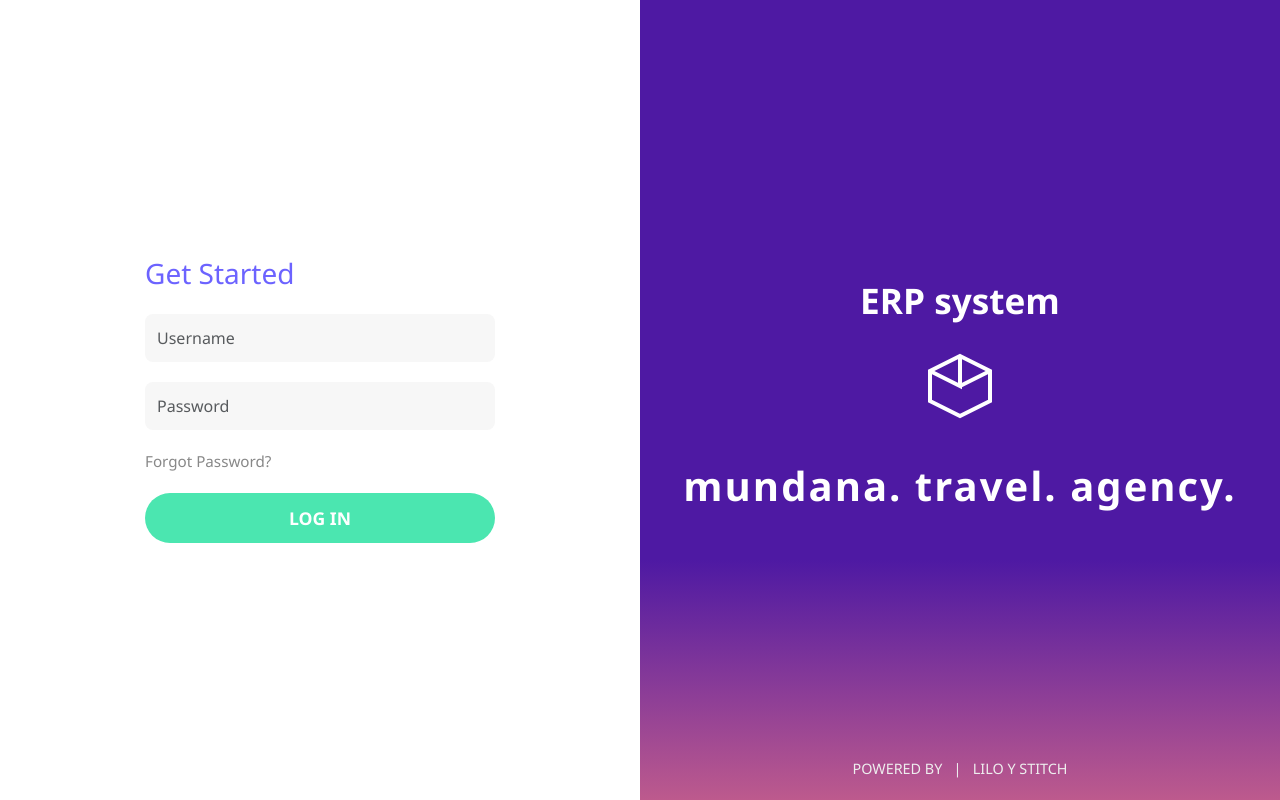
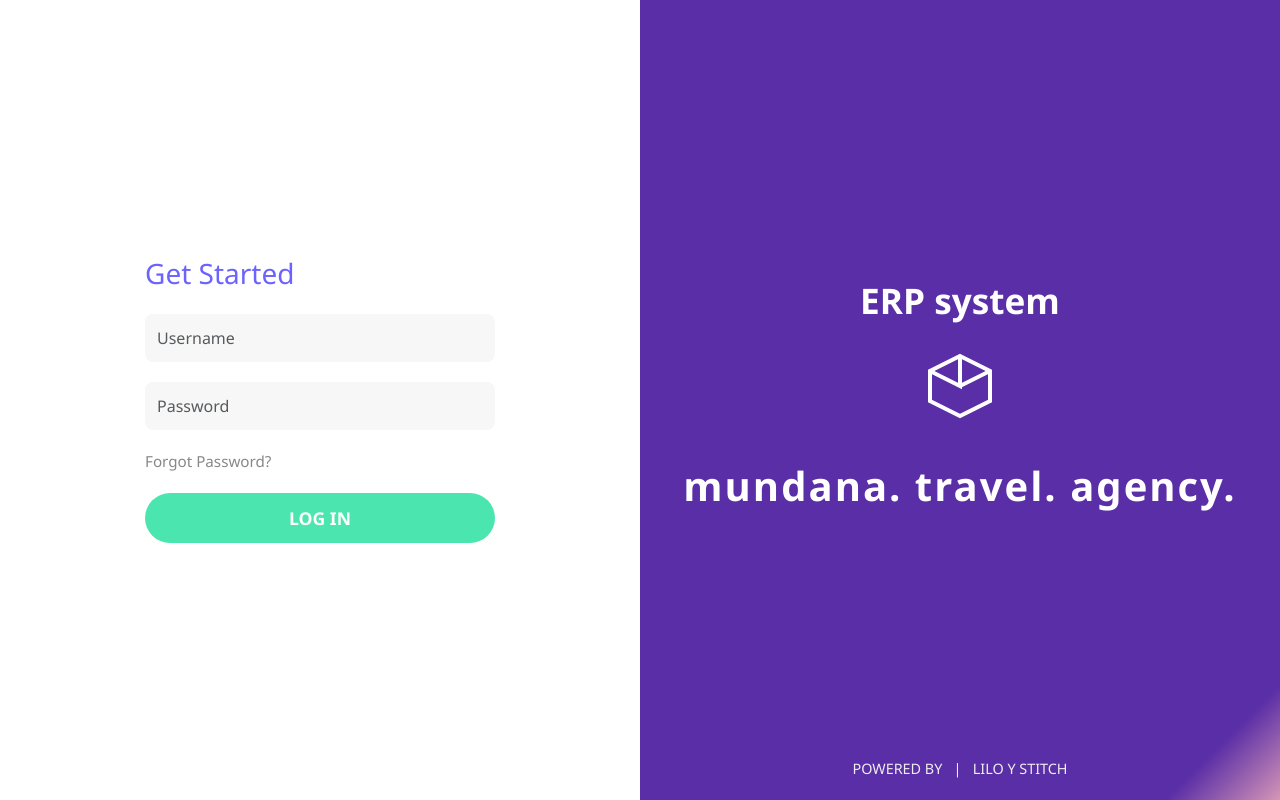
Before and after one commit to Amadoose/djangocrm, a Django app: page / in a window 1280 px wide. Run offline with Django 5.2, Linux system fonts and the light colour scheme.

Commit message:
login page

```diff
--- a/website/templates/login.html
+++ b/website/templates/login.html
@@ -26,7 +26,7 @@
         }
         .right-panel {
             flex: 1;
-            background: linear-gradient(180deg, #4e19a3 70%, #bd5a8d 100%);
+            background: linear-gradient(135deg, #5a2ea6 92%, #bd5a8da2 100%);
             color: #fff;
             display: flex;
             flex-direction: column;
```
